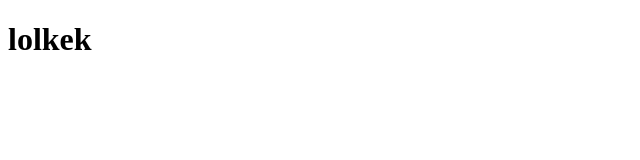
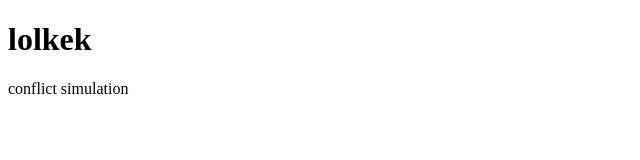
Before and after one commit to SkylineHR31/symmetrical-engine, a plain HTML site: page index.html in a window 1280 px wide. Shown: the whole page, without its empty margins (0-640 px from the left). Drawn offline with Linux system fonts and the light colour scheme.

Commit message:
Update index.html

```diff
--- a/index.html
+++ b/index.html
@@ -7,5 +7,6 @@
 </head>
 <body>
     <h1>lolkek</h1>
+    conflict simulation
 </body>
 </html>
```
